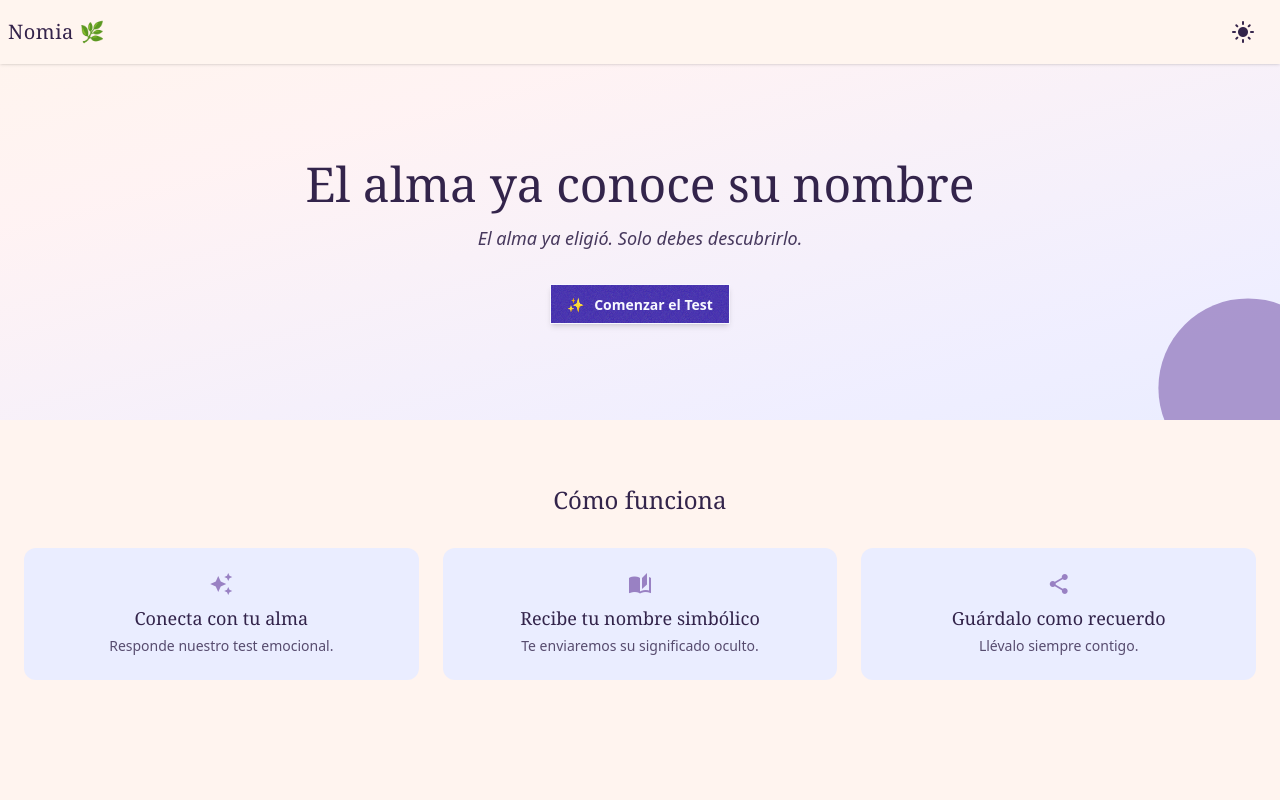
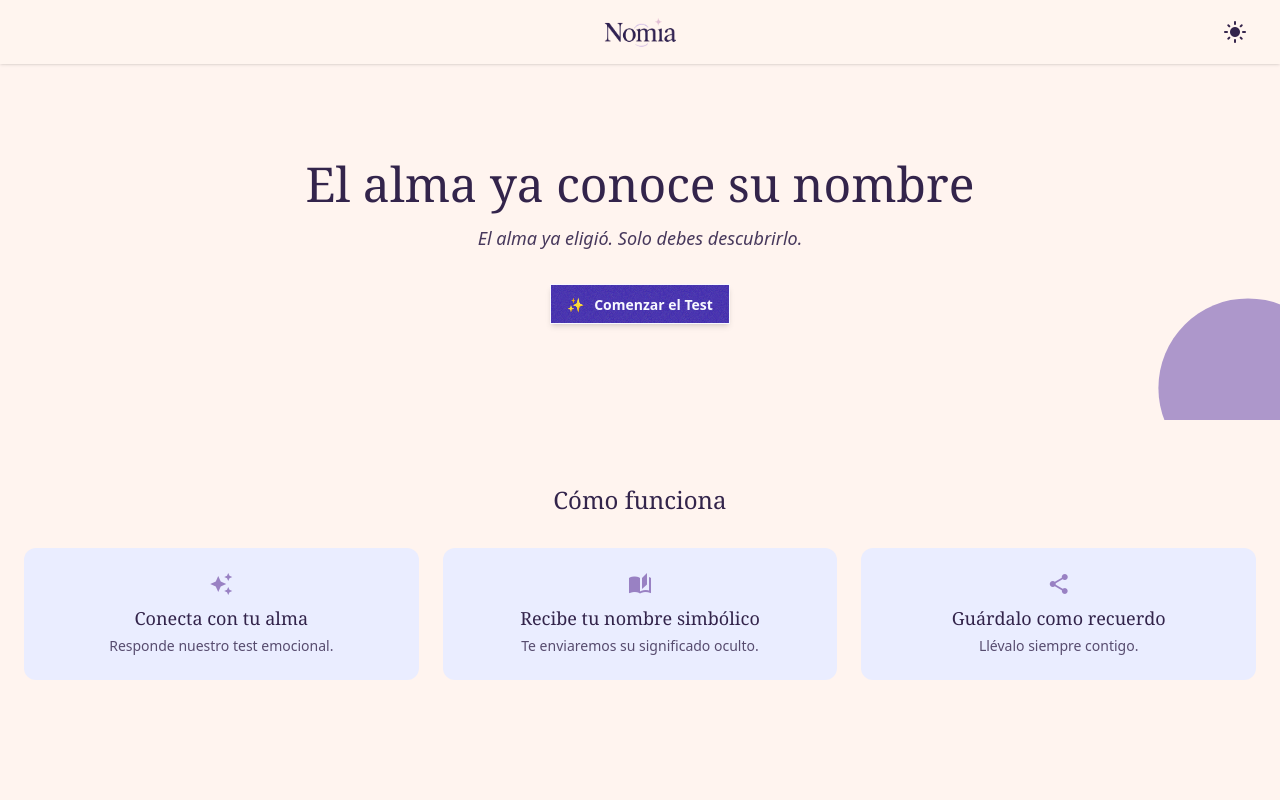
Before and after one commit to Akxlarre/Nomia, an Angular app: page / in a window 1280 px wide. Shown: the top 800 px of the page. Built offline with nearby package versions, Linux system fonts and the light colour scheme.

Commit message:
Agregar soporte para imágenes y temas en el encabezado, incluyendo un nuevo logo y estilos de fondo para el hero

```diff
--- a/angular.json
+++ b/angular.json
@@ -31,6 +31,16 @@
               {
                 "glob": "**/*",
                 "input": "public"
+              },
+              {
+                "glob": "**/*",
+                "input": "src/assets",
+                "output": "/assets"
+              },
+              {
+                "glob": "**/*",
+                "input": "src/img",
+                "output": "/img"
               }
             ],
             "styles": [
--- a/src/app/home/components/hero-section.component.ts
+++ b/src/app/home/components/hero-section.component.ts
@@ -1,4 +1,4 @@
-import { Component, AfterViewInit } from '@angular/core';
+import { Component, AfterViewInit, Inject, DOCUMENT } from '@angular/core';
 import { RouterModule } from '@angular/router';
 import { PrimaryButtonComponent } from '../../shared/components';
 
@@ -8,10 +8,18 @@ import { PrimaryButtonComponent } from '../../shared/components';
   imports: [RouterModule, PrimaryButtonComponent],
   template: `
     <section
-      class="relative overflow-hidden text-center px-6 py-24 bg-gradient-to-br from-[oklch(98%_0.02_40)] to-[oklch(95%_0.03_280)] transition-all duration-700"
-      [class.opacity-0]="!loaded" [class.translate-y-4]="!loaded">
+      class="relative overflow-hidden text-center px-6 py-24 transition-all duration-700"
+      [class.bg-hero-light]="!isDark"
+      [class.bg-hero-dark]="isDark"
+      [class.text-base-content]="!isDark"
+      [class.text-base-content]="isDark"
+      [class.opacity-0]="!loaded"
+      [class.translate-y-4]="!loaded"
+    >
       <div class="relative z-10 max-w-2xl mx-auto">
-        <h1 class="text-4xl md:text-5xl font-serif mb-4">El alma ya conoce su nombre</h1>
+        <h1 class="text-4xl md:text-5xl font-serif mb-4 text-base-content">
+          El alma ya conoce su nombre
+        </h1>
         <p class="text-base md:text-lg mb-8 italic text-base-content/90">
           El alma ya eligió. Solo debes descubrirlo.
         </p>
@@ -24,10 +32,12 @@ import { PrimaryButtonComponent } from '../../shared/components';
           <span class="mr-1">✨</span> Comenzar el Test
         </a>
       </div>
+
+      <!-- Elemento decorativo etéreo -->
       <svg
         aria-hidden="true"
         viewBox="0 0 200 200"
-        class="absolute opacity-10 w-56 h-56 -right-20 -bottom-20 text-secondary animate-pulse-slow"
+        class="absolute opacity-10 dark:opacity-20 w-56 h-56 -right-20 -bottom-20 text-secondary animate-pulse-slow"
       >
         <circle cx="100" cy="100" r="80" fill="currentColor" />
       </svg>
@@ -36,7 +46,21 @@ import { PrimaryButtonComponent } from '../../shared/components';
 })
 export class HeroSectionComponent implements AfterViewInit {
   loaded = false;
+
+  /** Declaramos explícitamente la propiedad */
+  isDark = false;
+
+  constructor(@Inject(DOCUMENT) private document: Document) {
+    // Leemos el modo actual de la etiqueta <html>
+    this.isDark = this.document.documentElement.classList.contains('dark');
+  }
+
   ngAfterViewInit() {
-    setTimeout(() => (this.loaded = true));
+    // Tras el render inicial, lanzamos la animación
+    setTimeout(() => {
+      this.loaded = true;
+      // Por si el usuario cambió el theme justo al cargar
+      this.isDark = this.document.documentElement.classList.contains('dark');
+    }, 10);
   }
 }
--- a/src/app/layout/components/header.component.ts
+++ b/src/app/layout/components/header.component.ts
@@ -6,17 +6,41 @@ import { ThemeService } from '../../theme/services/theme.service';
   selector: 'app-header',
   imports: [RouterModule, ],
   template: `
-    <header class="navbar sticky top-0 z-50 bg-base-100/80 backdrop-blur-sm shadow-sm transition-all">
-      <div class="flex-1">
-        <a routerLink="/" class="text-xl font-serif tracking-wide">Nomia 🌿</a>
-      </div>
-      <div class="flex-none gap-2">
-        <button class="btn btn-ghost transition-all hover:scale-105 focus-visible:ring" (click)="toggleTheme()">
-            @if (isDark) {
+    <header
+      class="
+        sticky top-0 z-50
+        bg-base-100/80 backdrop-blur-sm shadow-sm
+        grid grid-cols-[1fr_auto_1fr]
+        items-center
+        px-4 h-16
+      "
+    >
+      <!-- Columna izquierda (vacía) -->
+      <div></div>
+
+      <!-- Logo en el centro -->
+      <a
+        routerLink="/"
+        class="justify-self-center"
+      >
+        <img
+          src="assets/img/LogoParaHeader.webp"
+          alt="Logo Nomia"
+          class="h-14 md:h-14 lg:h-14 w-auto"
+        />
+      </a>
+
+      <!-- Toggle tema a la derecha -->
+      <div class="flex justify-end">
+        <button
+          class="btn btn-ghost transition-all hover:scale-105 focus-visible:ring"
+          (click)="toggleTheme()"
+        >
+          @if (isDark) {
             <span class="material-icons">dark_mode</span>
-            } @else {
+          } @else {
             <span class="material-icons">light_mode</span>
-            }
+          }
         </button>
       </div>
     </header>
--- a/tailwind.config.js
+++ b/tailwind.config.js
@@ -6,7 +6,12 @@ module.exports = {
     "./src/**/*.{html,ts}",
   ],
   theme: {
-    extend: {},
+    extend: {
+      backgroundImage: {
+        'hero-light': 'linear-gradient(135deg, oklch(98% 0.02 40) 0%, oklch(95% 0.03 280) 100%)',
+        'hero-dark':  'linear-gradient(135deg, oklch(10% 0.10 280) 0%, oklch(20% 0.08 250) 100%)',
+      },
+    }
   },
   plugins: [daisyui],
   daisyui: {
```
Also changed, not shown: src/assets/img/LogoParaHeader.webp (added).
